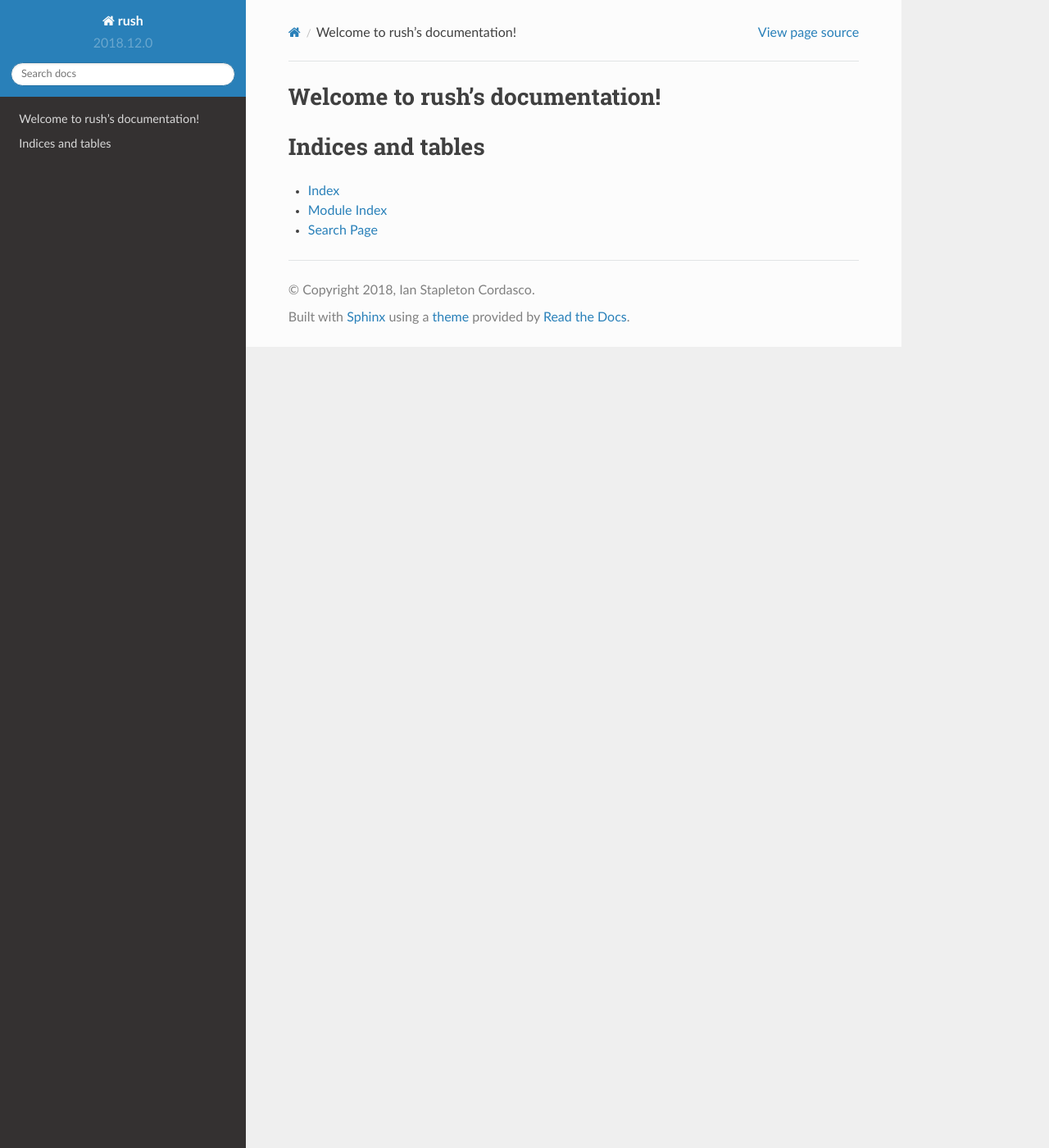
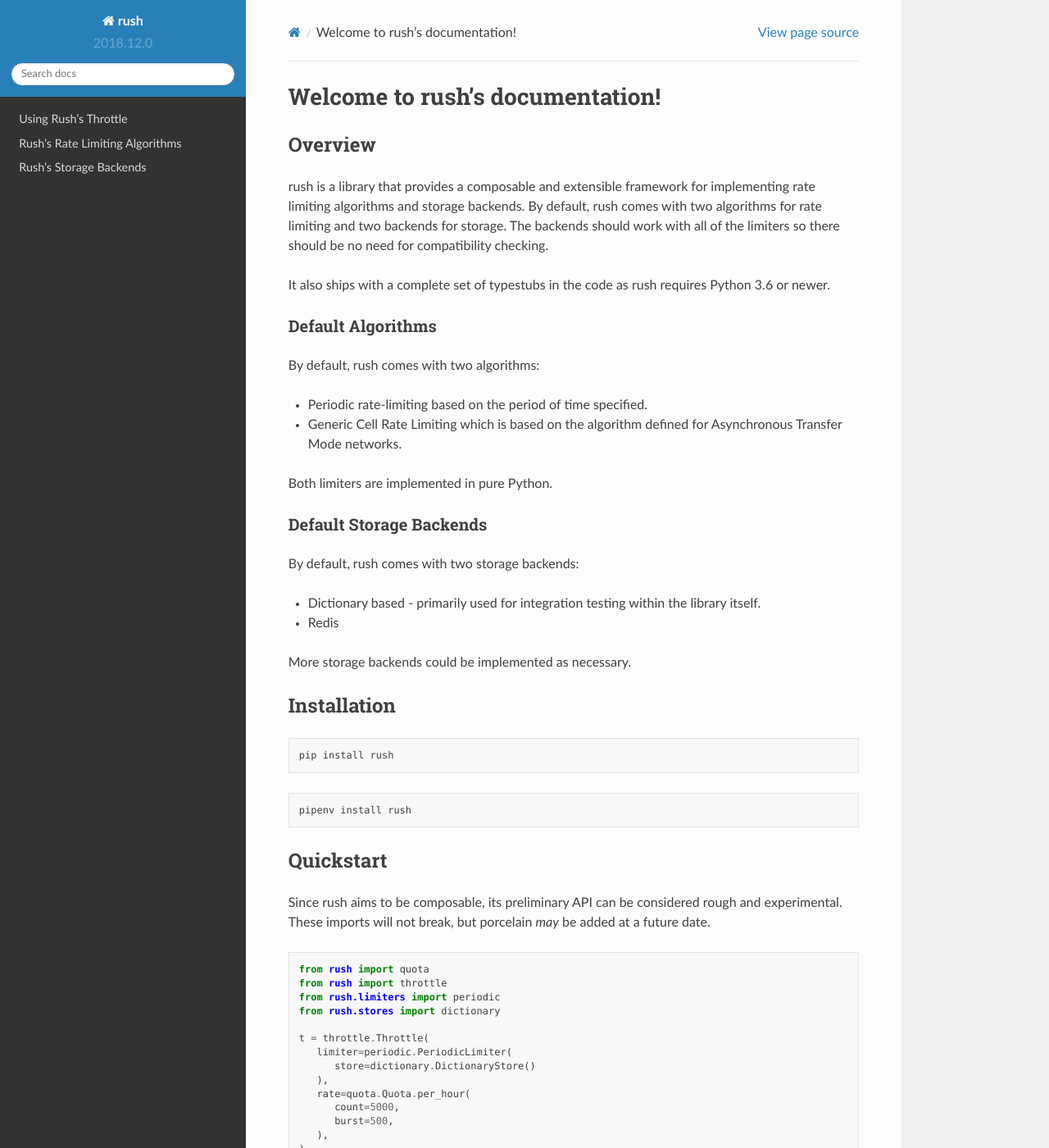
Before and after one commit to sigmavirus24/rush, a Sphinx documentation site: the page built from doc/source/index.rst, in a window 1280 px wide and 1400 px high. Shown: the whole window at 82% size. Built offline with Sphinx 7.4.7 and the Read the Docs theme 2.0.0, drawn with Linux system fonts in a browser that asks for light colours; some of the changed text lies outside the part shown.

Commit message:
Add documentation for our module
This is a rough compilation of the documentation of the existing
package.

```diff
--- a/doc/source/index.rst
+++ b/doc/source/index.rst
@@ -3,18 +3,96 @@
    You can adapt this file completely to your liking, but it should at least
    contain the root `toctree` directive.
 
-Welcome to rush's documentation!
-================================
+==================================
+ Welcome to rush's documentation!
+==================================
+
+Overview
+========
+
+rush is a library that provides a composable and extensible framework for
+implementing rate limiting algorithms and storage backends.  By default, rush
+comes with two algorithms for rate limiting and two backends for storage.  The
+backends should work with all of the limiters so there should be no need for
+compatibility checking.
+
+It also ships with a complete set of typestubs in the code as rush requires
+Python 3.6 or newer.
+
+Default Algorithms
+------------------
+
+By default, rush comes with two algorithms:
+
+- Periodic rate-limiting based on the period of time specified.
+
+- Generic Cell Rate Limiting which is based on the algorithm defined for
+  Asynchronous Transfer Mode networks.
+
+Both limiters are implemented in pure Python.
+
+
+Default Storage Backends
+------------------------
+
+By default, rush comes with two storage backends:
+
+- Dictionary based - primarily used for integration testing within the library
+  itself.
+
+- Redis
+
+More storage backends could be implemented as necessary.
+
+
+Installation
+============
+
+.. code::
+
+   pip install rush
+
+.. code::
+
+   pipenv install rush
+
+
+Quickstart
+==========
+
+Since rush aims to be composable, its preliminary API can be considered rough
+and experimental.  These imports will not break, but porcelain *may* be added
+at a future date.
+
+.. code-block:: python
+
+   from rush import quota
+   from rush import throttle
+   from rush.limiters import periodic
+   from rush.stores import dictionary
+
+   t = throttle.Throttle(
+      limiter=periodic.PeriodicLimiter(
+         store=dictionary.DictionaryStore()
+      ),
+      rate=quota.Quota.per_hour(
+         count=5000,
+         burst=500,
+      ),
+   )
+
+   limit_result = t.check('expensive-operation/user@example.com', 1)
+   print(limit_result.limited)  # => False
+   print(limit_result.remaining)  # => 5499
+   print(limit_result.reset_after)  # => 1:00:00
+
+
+Table of Contents
+=================
 
 .. toctree::
    :maxdepth: 2
-   :caption: Contents:
 
-
-
-Indices and tables
-==================
-
-* :ref:`genindex`
-* :ref:`modindex`
-* :ref:`search`
+   throttles
+   limiters
+   storage
```
Also changed, not shown: doc/source/limiters.rst (added, +81 -0 lines), doc/source/storage.rst (added, +110 -0 lines), doc/source/throttles.rst (added, +18 -0 lines).
